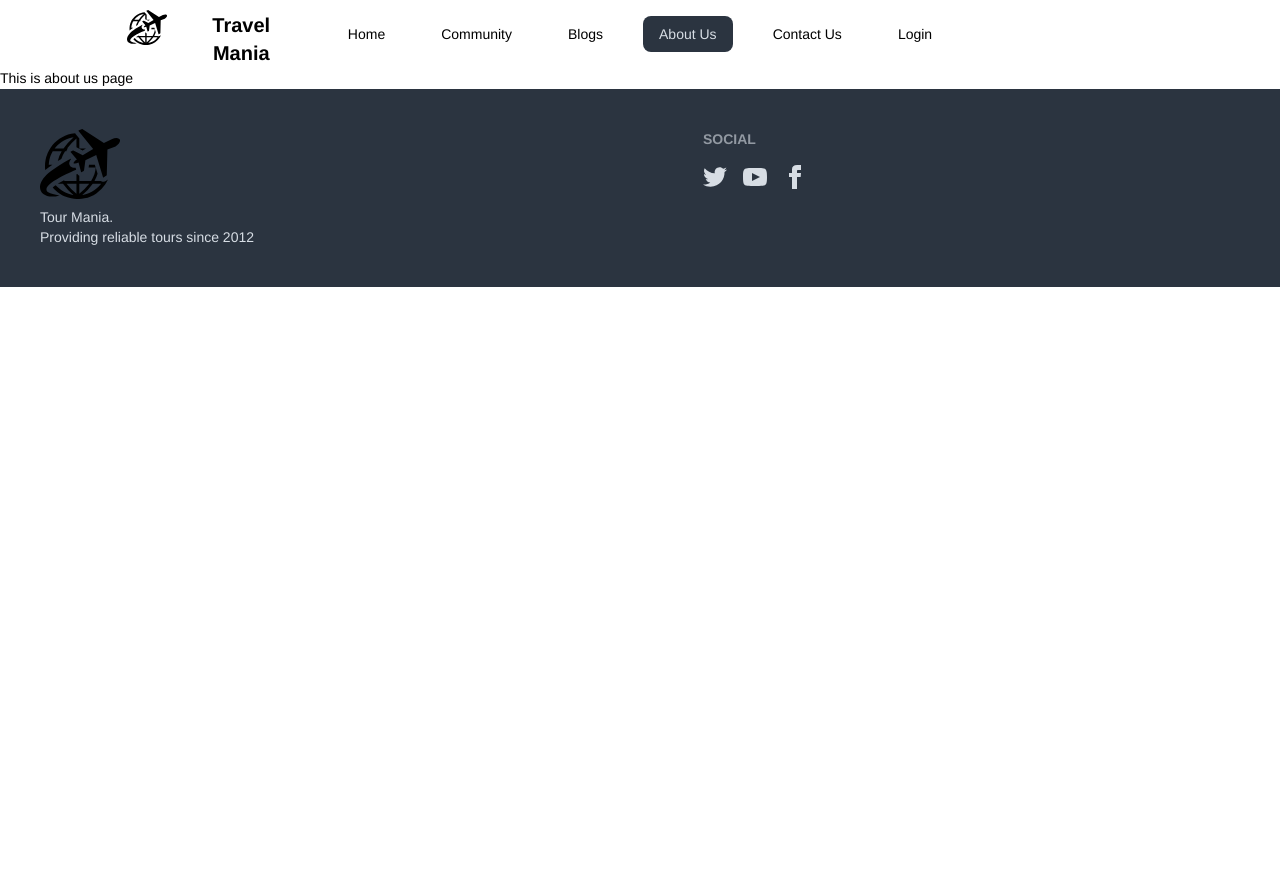
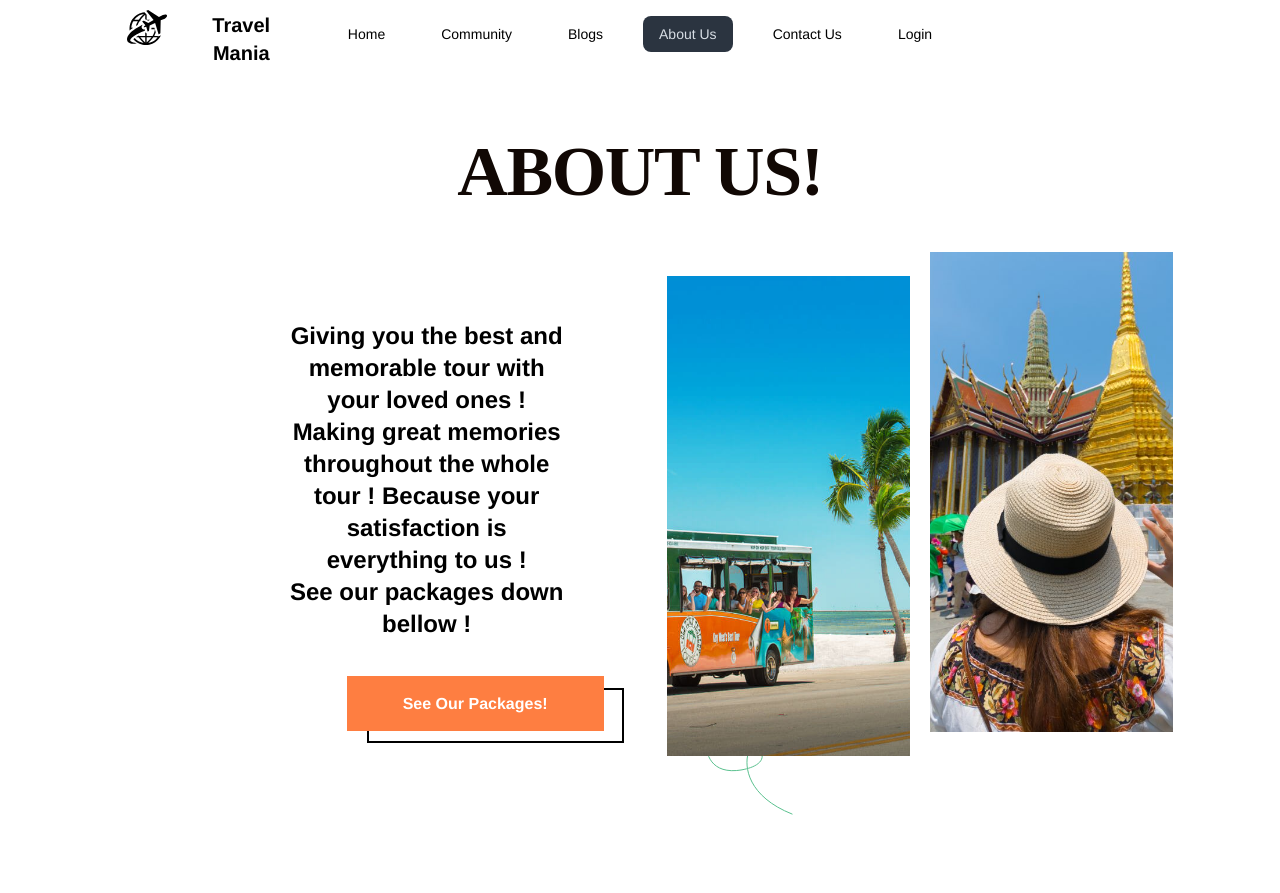
Before and after one commit to Mostakin-Ahamed/Travel_Mania, a React (Vite) app: page /aboutUs in a window 1280 px wide. Shown: the top 893 px of the page. Before the commit the page ends 800 px from the top, so only its background shows below. Built offline with nearby package versions, Linux system fonts and the light colour scheme; no server answers.

Commit message:
about us page done

```diff
--- a/src/Pages/AboutUs/AboutUs.jsx
+++ b/src/Pages/AboutUs/AboutUs.jsx
@@ -1,9 +1,43 @@
+import { Link } from "react-router-dom";
 
 
 const AboutUs = () => {
     return (
-        <div>
-            <h1>This is about us page</h1>
+        <div className="mb-8">
+            <div className='mt-16 '>
+                <div className=" text-center mb-10" id='header-text'>
+                    <p>About Us!</p>
+                </div>
+                <div className='lg:flex pl-44 w-10/12 mx-auto  justify-evenly '>
+                    <div className="w-1/2 mx-auto">
+                        <div className='mt-4 pt-5'>
+                            <div className='w-3/4 mt-8 text-center'>
+                                <p className="text-2xl font-semibold">Giving you the best and memorable tour with your loved ones ! Making great memories throughout the whole tour ! Because your satisfaction is everything to us ! <br />See our packages down bellow !</p>
+                            </div>
+                            <div>
+                                <div className="pl-16">
+                                    <Link to={'/'}><button className='w-[257px] absolute h-[55px] bg-[#FE7E41] mt-9 font-semibold text-base text-white spacing-5'>See Our Packages!</button></Link>
+                                    <button className='static w-[257px] h-[55px] border-solid border-2 mt-12 ml-5 border-black'></button>
+                                </div>
+                                <div >
+                                    <img src="/Union.svg" className='static ml-[315px] lg:ml-96 -mt-7 mb-7' alt="" />
+                                </div>
+                            </div>
+                            <div className=''>
+                                <img src="/Icon.svg" className='mt-20 hidden lg:block' alt="" />
+                            </div>
+                        </div>
+                    </div>
+                    {/* <div className='pr-10 pl-10 '>
+
+                    </div> */}
+                    <div className='flex lg:gap-5 gap-3'>
+                            <div><img className='h-[480px] w-[450px] object-cover mr-5 mt-6' src="/banner.jpg" alt="" /></div>
+                            <div><img className='lg:h-[480px] lg:w-[450px] object-cover mr-5 m5-6' src="/aboutUs.jpg" alt="" /></div>
+                        </div>
+                </div>
+            </div>
+
         </div>
     );
 };
```
Also changed, not shown: public/aboutUs.jpg (added).
